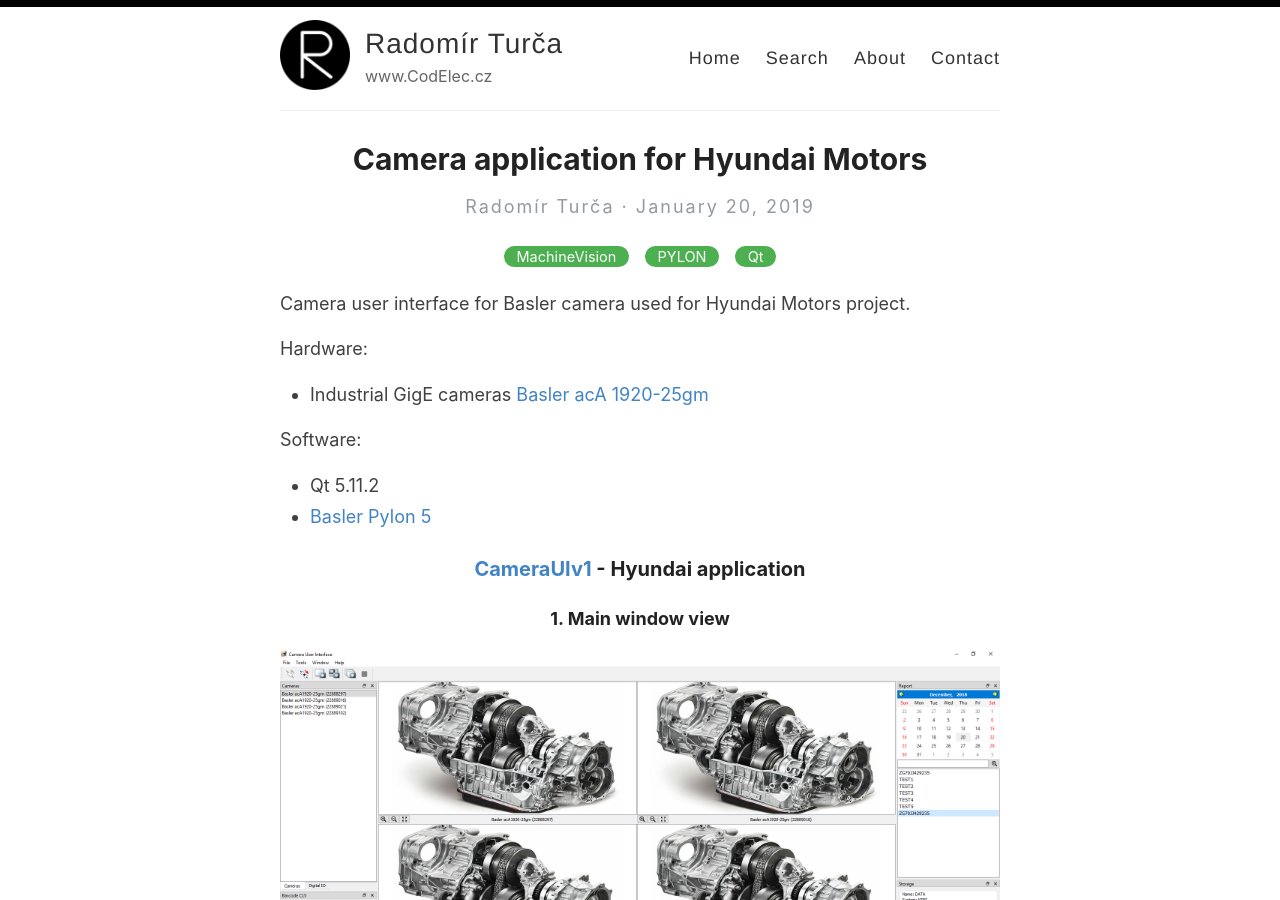
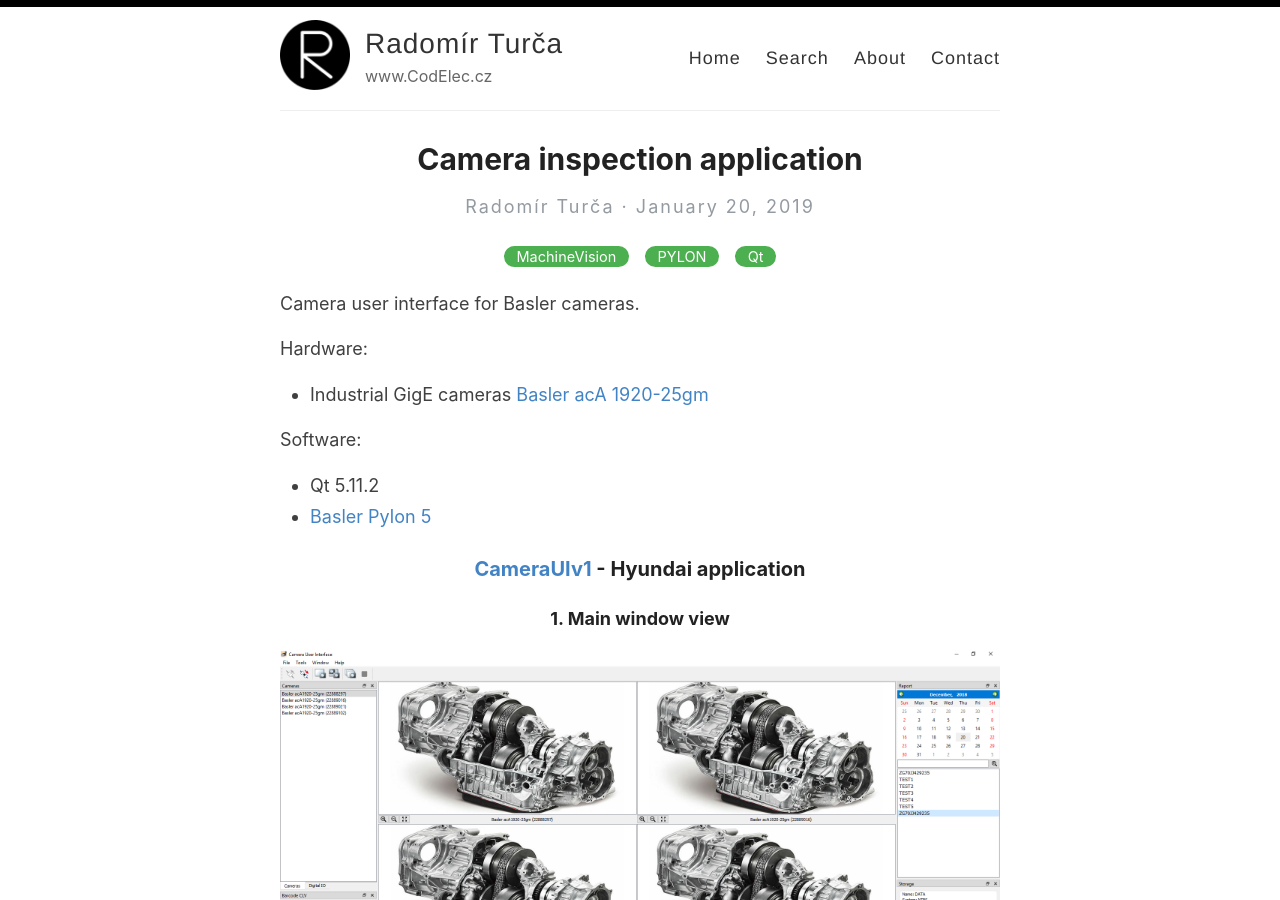
Before and after one commit to CodElecCz/codeleccz.github.io, a Jekyll site: the page built from _posts/2019-1-20-cameraui-huyndai.md, in a window 1280 px wide and 900 px high. Built offline with Jekyll 4.4.1, drawn with Linux system fonts in a browser that asks for light colours.

Commit message:
Update 2019-1-20-cameraui-huyndai.md

```diff
--- a/_posts/2019-1-20-cameraui-huyndai.md
+++ b/_posts/2019-1-20-cameraui-huyndai.md
@@ -1,10 +1,10 @@
 ---
 layout: post
-title: Camera application for Hyundai Motors
+title: Camera inspection application
 categories: [MachineVision,PYLON,Qt]
 ---
 
-Camera user interface for Basler camera used for Hyundai Motors project.
+Camera user interface for Basler cameras.
 
 Hardware:
 - Industrial GigE cameras [Basler acA 1920-25gm](https://www.baslerweb.com/en/products/cameras/area-scan-cameras/ace/aca1920-25gm/)
```
